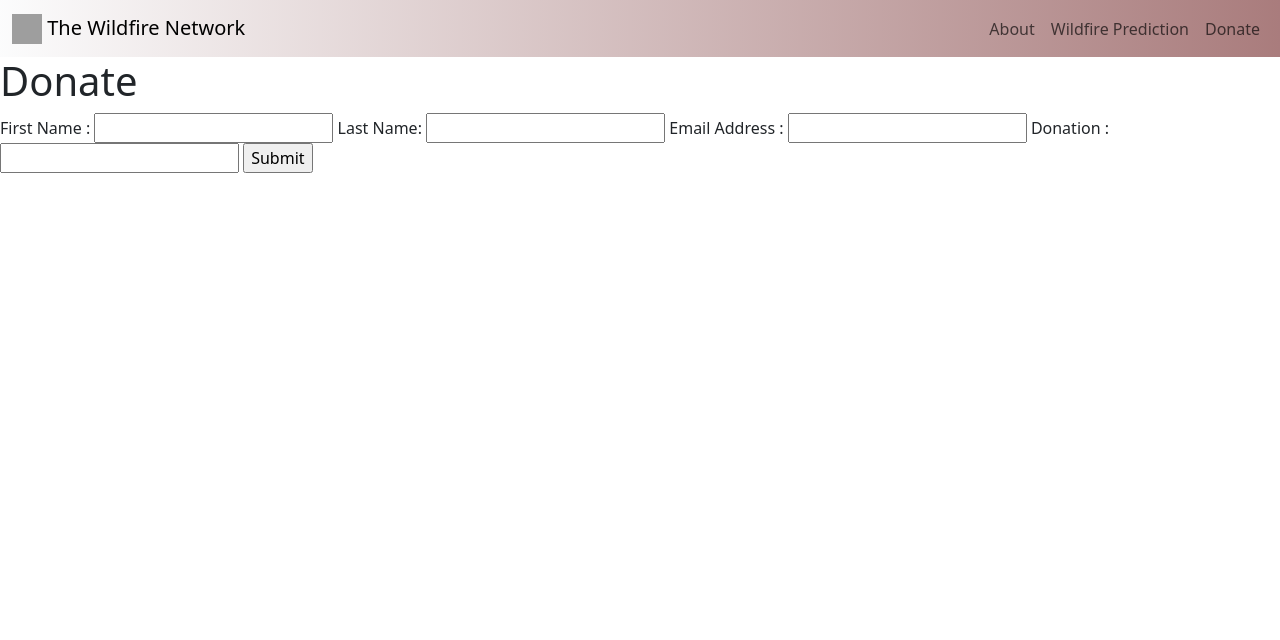
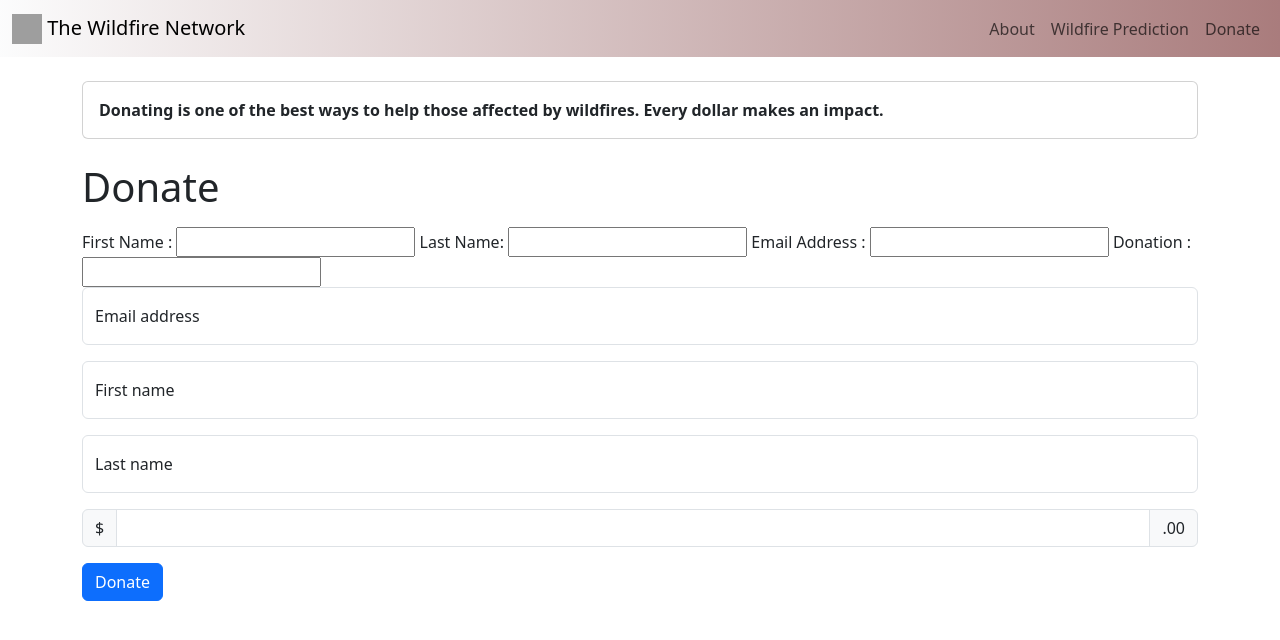
Before and after one commit to BrookMaoDev/TheWildfireNetwork, a Django app: page /donate in a window 1280 px wide. Shown: the top 640 px of the page. Run offline with Django 4.2, Linux system fonts and the light colour scheme; grey boxes are pictures that could not be loaded.

Commit message:
form css owen fix pls

```diff
--- /dev/null
+++ b/home/static/home/donate.css
@@ -0,0 +1,4 @@
+#text {
+    margin: 50px;
+
+  }
--- a/home/templates/home/donate.html
+++ b/home/templates/home/donate.html
@@ -2,12 +2,35 @@
 The Wildfire Network {% endblock %} {% block style %}
 <link href="{% static 'donate.css' %}" rel="stylesheet" />
 {% endblock %} {% block content%}
-<div>
+<div class="container">
+  <div class="card bg-gray mt-4 mr-4 ml-4 mb-4">
+    <div class="card-body fw-bold">
+      Donating is one of the best ways to help those affected by wildfires. Every dollar makes an impact.
+    </div>
+  </div>
   <h1>Donate</h1>
-  <div>
+  <div class="mt-3">
     <form action="{% url 'donate' %}" method="POST">
       {% csrf_token %} {{ donateForm }}
-      <input type="submit" />
+      <div class="form-floating mb-3">
+        <input type="email" class="form-control" placeholder="name@example.com">
+        <label for="floatingInput">Email address</label>
+      </div>
+      <div class="form-floating mb-3">
+        <input type="text" class="form-control" placeholder="Henry">
+        <label for="floatingInput">First name</label>
+      </div>
+      <div class="form-floating mb-3">
+        <input type="text" class="form-control" placeholder="Cavill">
+        <label for="floatingInput">Last name</label>
+      </div>
+      <div class="input-group mb-3">
+        <span class="input-group-text">$</span>
+        <input type="text" class="form-control" aria-label="Amount (to the nearest dollar)">
+        <span class="input-group-text">.00</span>
+      </div>
+
+      <button type="submit" class="btn btn-primary">Donate</button>
     </form>
   </div>
 </div>
```
